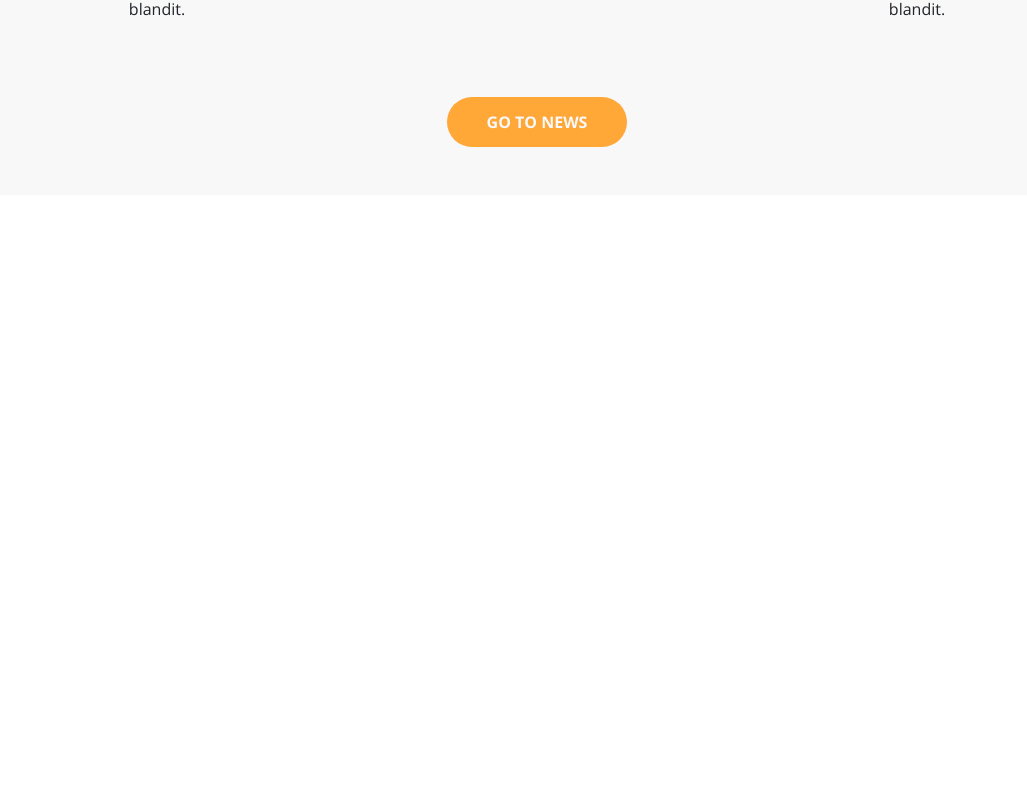
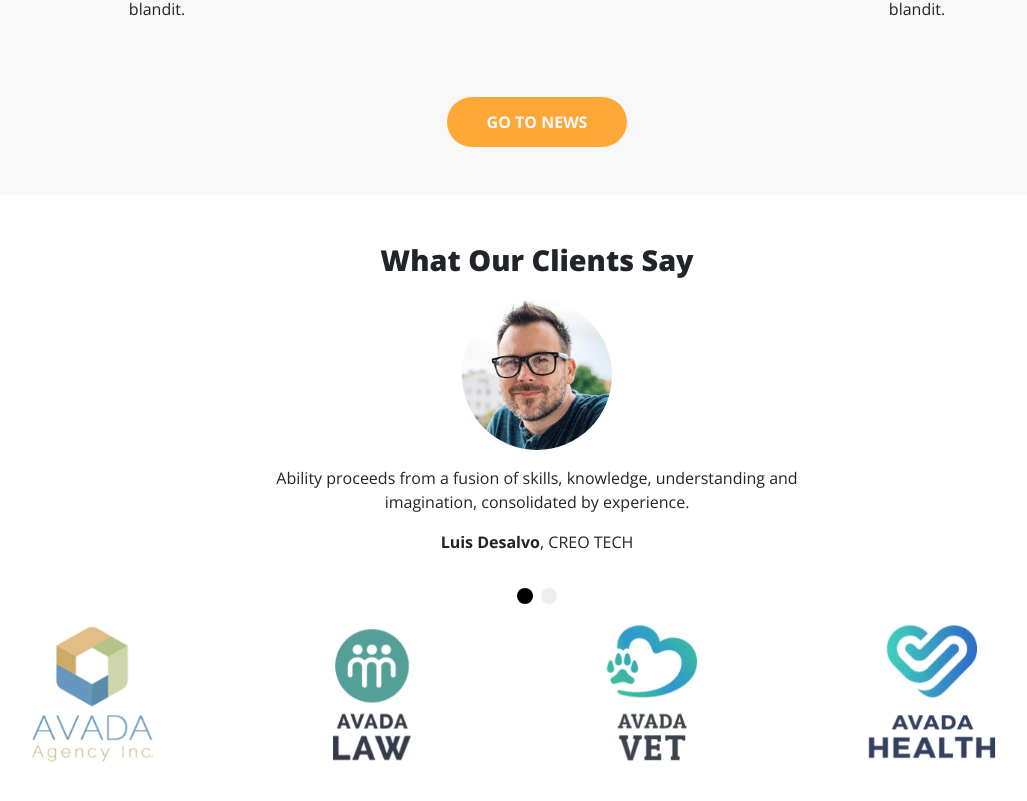
Before and after one commit to Vinffs/proj-html-vuejs, a Vue app: page / in a window 1280 px wide. Shown: the part 5125-5926 px from the top of the page, without its empty margins (103-1130 px from the left). Before the commit the page ends 5320 px from the top, so only its background shows below. Built offline with nearby package versions, Linux system fonts and the light colour scheme.

Commit message:
added Clients section

```diff
--- a/package.json
+++ b/package.json
@@ -11,6 +11,7 @@
     "@fortawesome/fontawesome-free": "^6.4.2",
     "axios": "^1.6.2",
     "bootstrap": "^5.3.2",
+    "swiper": "^11.0.4",
     "vue": "^3.3.4"
   },
   "devDependencies": {
--- a/src/App.vue
+++ b/src/App.vue
@@ -6,6 +6,7 @@
     <AboutWorkComponent />
     <PlansComponent />
     <NewsComponent />
+    <ReviewsComponent />
   </main>
 </template>
 
@@ -16,6 +17,7 @@ import ServicesComponent from "./components/MainComponents/ServicesComponent.vue
 import AboutWorkComponent from "./components/MainComponents/AboutWorkComponent.vue";
 import PlansComponent from "./components/MainComponents/PlansComponent.vue";
 import NewsComponent from "./components/MainComponents/NewsComponent.vue";
+import ReviewsComponent from "./components/MainComponents/ReviewsComponent.vue";
 export default {
   name: 'App',
   components: {
@@ -25,6 +27,7 @@ export default {
     AboutWorkComponent,
     PlansComponent,
     NewsComponent,
+    ReviewsComponent,
   },
   data() {
     return {
--- a/src/assets/data/store.js
+++ b/src/assets/data/store.js
@@ -172,4 +172,50 @@ export const store = reactive({
       text: "Lorem ipsum dolor sit amet, consectetur adipiscing elit. In et scelerisque sem. Nunc molestie neque augue, at gravida mi blandit.",
     },
   ],
+  reviews: [
+    {
+      image: "/images/testimonials-2.jpg",
+      text: "Ability proceeds from a fusion of skills, knowledge, understanding and imagination, consolidated by experience.",
+      name: "Luis Desalvo",
+      company: "CREO TECH",
+    },
+    {
+      image: "/images/testimonials-1.jpg",
+      text: "Beauty is when you can appreciate yourself. When you love yourself, that's when you're most beautiful.",
+      name: "Shelia McCourtney",
+      company: "ARCHITECT",
+    },
+  ],
+  clients: [
+    {
+      name: "avada-agency",
+      path: "/images/clients_partner_1-200x202.png",
+      ref: "#",
+    },
+    {
+      name: "avada-law",
+      path: "/images/clients_partner_2-200x202.png",
+      ref: "#",
+    },
+    {
+      name: "avada-vet",
+      path: "/images/clients_partner_3-200x202.png",
+      ref: "#",
+    },
+    {
+      name: "avada-health",
+      path: "/images/clients_partner_4-200x202.png",
+      ref: "#",
+    },
+    {
+      name: "avada",
+      path: "/images/clients_partner_5-200x202.png",
+      ref: "#",
+    },
+    {
+      name: "avada-university",
+      path: "/images/clients_partner_6-200x202.png",
+      ref: "#",
+    },
+  ],
 });
--- a/src/assets/styles/partials/_variables.scss
+++ b/src/assets/styles/partials/_variables.scss
@@ -8,6 +8,7 @@ $variant_secondary_light: #607AFE;
 
 $terciary_variant: #F8F8F8;
 
+$color_black: #000000;
 $color_dark_grey: #202020;
 $color_light_grey: #5D5F64;
 
--- /dev/null
+++ b/src/components/MainComponents/ReviewsComponent.vue
@@ -0,0 +1,92 @@
+<template>
+  <div class="container">
+    <div class="title-container">
+      <h2>What Our Clients Say</h2>
+    </div>
+    <swiper id="mySlider" :spaceBetween="30" :pagination="{ clickable: true, }" :modules="modules" :grabCursor="true">
+      <swiper-slide v-for="person in store.reviews">
+        <div class="pb-3">
+          <img :src="person.image" :alt="person.name">
+        </div>
+        <p>{{ person.text }}</p>
+        <div><strong>{{ person.name }}</strong>, {{ person.company }}</div>
+      </swiper-slide>
+    </swiper>
+  </div>
+  <ClientsSlider />
+</template>
+
+<script>
+import { store } from "../../assets/data/store";
+import { Swiper, SwiperSlide } from 'swiper/vue';
+import { Pagination } from 'swiper/modules';
+import ClientsSlider from "./Slider/ClientsSlider.vue";
+import "swiper/scss";
+import "swiper/scss/pagination";
+
+export default {
+  name: 'ReviewsComponent',
+  components: {
+    Swiper,
+    SwiperSlide,
+    ClientsSlider,
+  },
+  data() {
+    return {
+      store,
+      modules: [Pagination],
+    }
+  },
+};
+</script>
+
+<style lang="scss" scoped>
+@use "../../assets/styles/partials/variables" as *;
+
+.title-container {
+  width: 50%;
+  padding-top: 3em;
+  margin: auto;
+  text-align: center;
+
+  h2 {
+    font-weight: 800;
+    font-size: 1.8em;
+    padding-bottom: 0.5em;
+  }
+
+}
+
+#mySlider {
+
+  --swiper-pagination-bullet-size: 1em;
+  --swiper-pagination-color: black !important;
+  --swiper-pagination-bullet-inactive-color: darkgrey !important;
+  display: flex;
+  justify-content: center;
+  align-items: center;
+
+}
+
+.swiper {
+  width: 50%;
+  height: 100%;
+  margin: 0 auto;
+}
+
+.swiper-slide {
+  text-align: center;
+  font-size: 1em;
+  display: flex;
+  flex-direction: column;
+  justify-content: center;
+  align-items: center;
+  margin-bottom: 4em;
+}
+
+.swiper-slide img {
+  width: 75%;
+  object-fit: cover;
+  border-radius: 50%;
+}
+</style>
--- /dev/null
+++ b/src/components/MainComponents/Slider/ClientsSlider.vue
@@ -0,0 +1,56 @@
+<template>
+  <div class="container">
+    <swiper :watchSlidesProgress="true" :slidesPerView="4" :spaceBetween="5" :loop="true" :grabCursor="true"
+      :modules="modules" id="mySwiper">
+      <swiper-slide v-for="client in store.clients">
+        <a :href="client.ref"><img class="w-75" :src="client.path" :alt="client.name"></a>
+      </swiper-slide>
+    </swiper>
+  </div>
+</template>
+
+<script>
+import { store } from "../../../assets/data/store";
+import { Swiper, SwiperSlide } from 'swiper/vue';
+import 'swiper/scss';
+import 'swiper/scss/pagination';
+import { Pagination } from 'swiper/modules';
+export default {
+  name: 'ClientsSlider',
+  components: {
+    Swiper,
+    SwiperSlide,
+  },
+  data() {
+    return {
+      store,
+      modules: [Pagination],
+    }
+  }
+
+}
+</script>
+
+<style lang="scss" scoped>
+#mySwiper {
+  padding-bottom: 5em;
+
+  .swiper {
+    width: 100%;
+    height: 100%;
+  }
+
+  .swiper-slide {
+    display: flex;
+    justify-content: center;
+    align-items: center;
+  }
+
+  .swiper-slide img {
+    display: block;
+    width: 100%;
+    height: 100%;
+    object-fit: cover;
+  }
+}
+</style>
```
Also changed, not shown: src/assets/styles/main.scss (line endings or trailing spaces).
